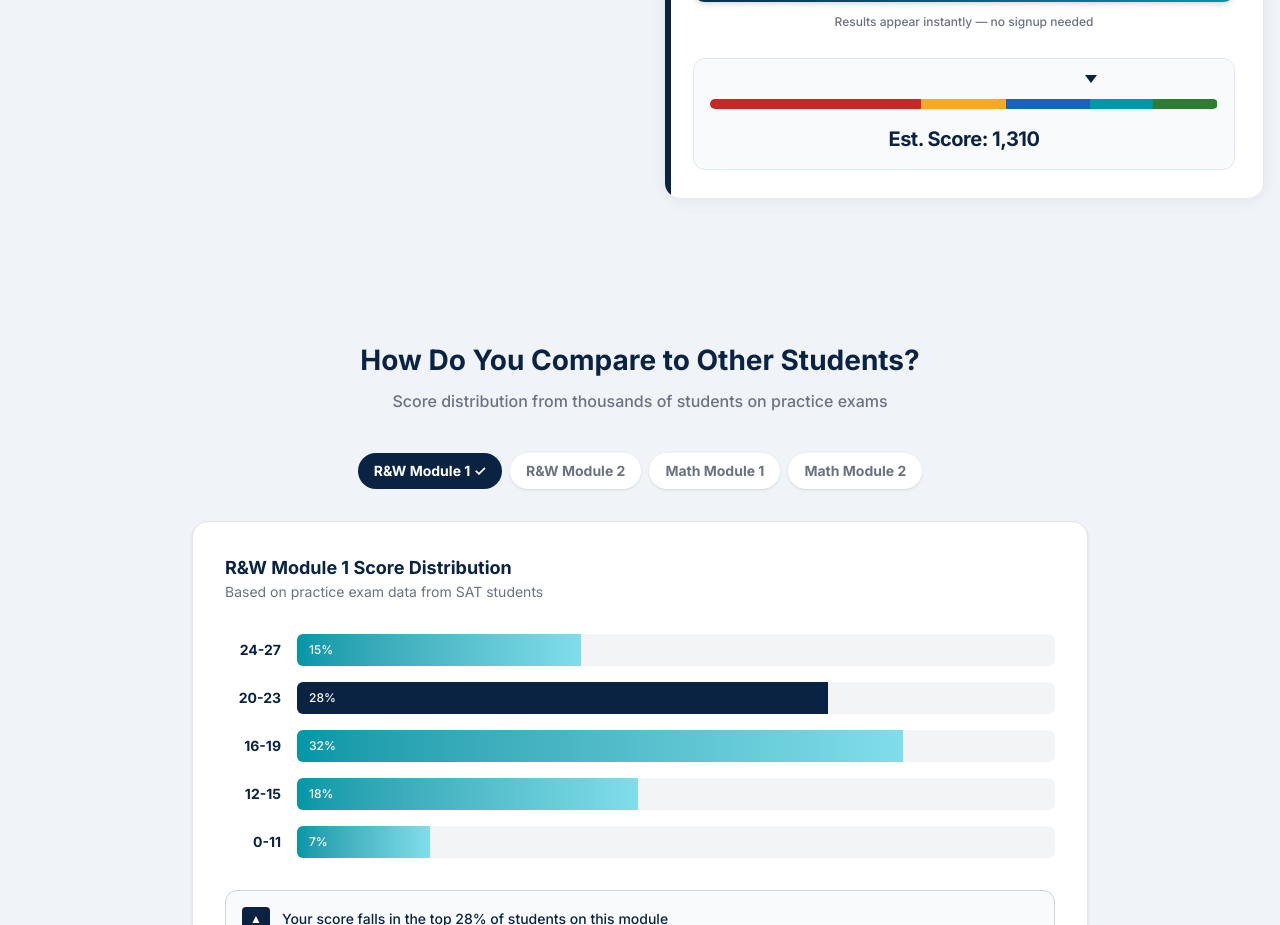
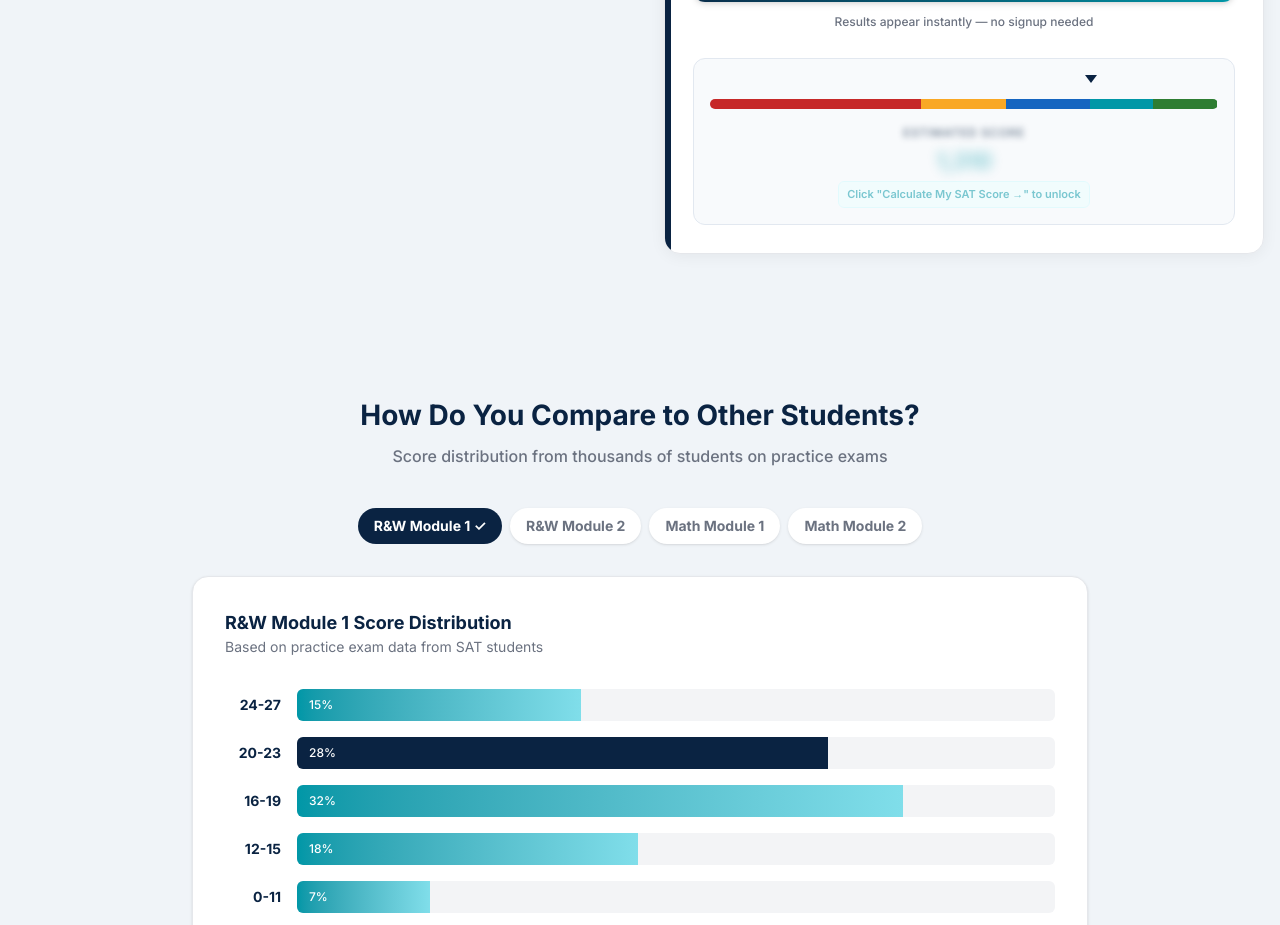
Before and after one commit to mahinmia123/sat-new-2026-, a Next.js app: page / in a window 1280 px wide. Shown: the part 940-1865 px from the top of the page. Built offline with nearby package versions, Linux system fonts and the light colour scheme.

Commit message:
fix: reset calculation state on input changes
Update input handlers to set hasCalculated to false when score sliders are adjusted. Also, add hydration warning suppression to the root layout.

```diff
--- a/app/layout.tsx
+++ b/app/layout.tsx
@@ -14,7 +14,7 @@ export const metadata: Metadata = {
 
 export default function RootLayout({children}: {children: React.ReactNode}) {
   return (
-    <html lang="en" className={`${inter.variable} scroll-smooth`}>
+    <html lang="en" className={`${inter.variable} scroll-smooth`} suppressHydrationWarning>
       <body className="font-sans antialiased text-[#1A1A2E] bg-[#F0F4F8]" suppressHydrationWarning>
         {children}
       </body>
--- a/components/CalculatorCore.tsx
+++ b/components/CalculatorCore.tsx
@@ -138,7 +138,7 @@ export function CalculatorCore({ onCalculate }: { onCalculate: (score: any) => v
                     </div>
                     <span className="text-xs font-semibold bg-[#F3F4F6] text-[#4B5563] px-2 py-0.5 rounded-md">27 questions</span>
                   </div>
-                  <input type="range" min="0" max="27" value={rw1} onChange={e => setRw1(Number(e.target.value))}
+                  <input type="range" min="0" max="27" value={rw1} onChange={e => { setRw1(Number(e.target.value)); setHasCalculated(false); }}
                     className="w-full h-2 bg-[#E5E7EB] rounded-lg appearance-none cursor-pointer accent-[#0097A7]" />
                   <div className="text-right mt-1.5 font-bold text-[#0A2342] text-[15px]">{rw1} / 27 correct</div>
                 </div>
@@ -153,7 +153,7 @@ export function CalculatorCore({ onCalculate }: { onCalculate: (score: any) => v
                     <span className="text-xs font-semibold bg-[#F3F4F6] text-[#4B5563] px-2 py-0.5 rounded-md">27 questions</span>
                   </div>
                   <div className="text-[13px] text-[#6B7280] italic mb-3 ml-4.5">(Difficulty depends on your Module 1 performance)</div>
-                  <input type="range" min="0" max="27" value={rw2} onChange={e => setRw2(Number(e.target.value))}
+                  <input type="range" min="0" max="27" value={rw2} onChange={e => { setRw2(Number(e.target.value)); setHasCalculated(false); }}
                     className="w-full h-2 bg-[#E5E7EB] rounded-lg appearance-none cursor-pointer accent-[#1565C0]" />
                   <div className="text-right mt-1.5 font-bold text-[#0A2342] text-[15px]">{rw2} / 27 correct</div>
                 </div>
@@ -167,7 +167,7 @@ export function CalculatorCore({ onCalculate }: { onCalculate: (score: any) => v
                     </div>
                     <span className="text-xs font-semibold bg-[#F3F4F6] text-[#4B5563] px-2 py-0.5 rounded-md">22 questions</span>
                   </div>
-                  <input type="range" min="0" max="22" value={m1} onChange={e => setM1(Number(e.target.value))}
+                  <input type="range" min="0" max="22" value={m1} onChange={e => { setM1(Number(e.target.value)); setHasCalculated(false); }}
                     className="w-full h-2 bg-[#E5E7EB] rounded-lg appearance-none cursor-pointer accent-[#2E7D32]" />
                   <div className="text-right mt-1.5 font-bold text-[#0A2342] text-[15px]">{m1} / 22 correct</div>
                 </div>
@@ -182,7 +182,7 @@ export function CalculatorCore({ onCalculate }: { onCalculate: (score: any) => v
                     <span className="text-xs font-semibold bg-[#F3F4F6] text-[#4B5563] px-2 py-0.5 rounded-md">22 questions</span>
                   </div>
                   <div className="text-[13px] text-[#6B7280] italic mb-3 ml-4.5">(Difficulty depends on your Module 1 performance)</div>
-                  <input type="range" min="0" max="22" value={m2} onChange={e => setM2(Number(e.target.value))}
+                  <input type="range" min="0" max="22" value={m2} onChange={e => { setM2(Number(e.target.value)); setHasCalculated(false); }}
                     className="w-full h-2 bg-[#E5E7EB] rounded-lg appearance-none cursor-pointer accent-[#7B1FA2]" />
                   <div className="text-right mt-1.5 font-bold text-[#0A2342] text-[15px]">{m2} / 22 correct</div>
                 </div>
@@ -193,7 +193,7 @@ export function CalculatorCore({ onCalculate }: { onCalculate: (score: any) => v
                 <div className="text-[13px] font-semibold text-[#6B7280] mb-2 uppercase tracking-wider">Module 2 Difficulty (optional):</div>
                 <div className="flex gap-2">
                   {['Easy', 'Standard', 'Hard'].map(d => (
-                    <button key={d} onClick={() => setDiff(d)}
+                    <button key={d} onClick={() => { setDiff(d); setHasCalculated(false); }}
                       className={`flex-1 py-1.5 text-sm font-medium rounded-full transition-all border ${
                         diff === d ? 'bg-[#0097A7] text-white border-[#0097A7]' : 'bg-white text-[#4B5563] border-[#D1D5DB] hover:bg-[#F9FAFB]'
                       }`}>
@@ -230,7 +230,15 @@ export function CalculatorCore({ onCalculate }: { onCalculate: (score: any) => v
                   </div>
                 </div>
                 <div className="text-center mt-2">
-                  <span className="text-[#0A2342] font-bold text-xl tracking-tight">Est. Score: {curTotal.toLocaleString()}</span>
+                  <span className={`text-[#0A2342] font-semibold text-xs block mb-1 uppercase tracking-wider transition-all duration-300 ${!hasCalculated ? 'blur-[3px] select-none opacity-50' : ''}`}>Estimated Score</span>
+                  <span className={`text-[#0097A7] font-extrabold text-2xl tracking-tight transition-all duration-300 block ${!hasCalculated ? 'blur-[6px] select-none opacity-40 scale-95' : 'blur-none opacity-100 scale-100'}`}>
+                    {curTotal.toLocaleString()}
+                  </span>
+                  {!hasCalculated && (
+                    <p className="text-[11px] text-[#0097A7] font-semibold mt-1 bg-cyan-50 py-1 px-2 rounded-md inline-block border border-cyan-100 animate-pulse">
+                      Click &quot;Calculate My SAT Score →&quot; to unlock
+                    </p>
+                  )}
                 </div>
               </div>
 
```
